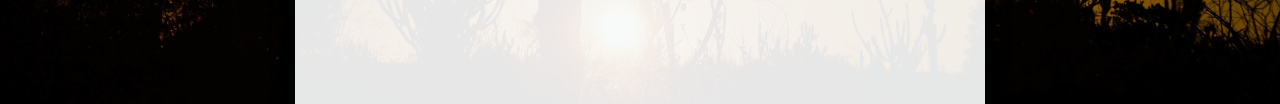
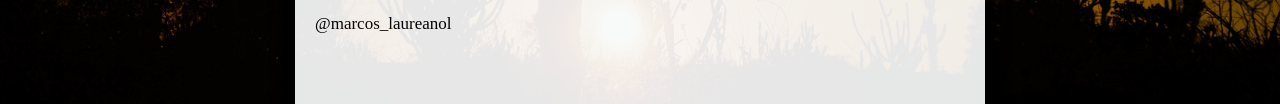
Before and after one commit to favelavenceu/projetoic, a plain HTML site: page index.html in a window 1280 px wide. Shown: the part 584-688 px from the top of the page. Drawn offline with Linux system fonts and the light colour scheme.

Commit message:
Update index.html

```diff
--- a/index.html
+++ b/index.html
@@ -52,6 +52,7 @@
 		<img src="imagens/foto.jpg" title="Marcos Antonio Laureano de Lima" width="230" height="300">
 		<p class="text"><strong>Marcos Antonio Laureano de Lima</strong> nascido na cidade de Tuparetama, interior de Pernanbuco, filho de Maria do Socorro Laureano da Silva Lima e Pedro Marçal Lima , foi criado na cidade de São josé do Egito , onde viveu até os 19 anos, logo apósse mudou para a capital Recife com intuito cursar Ciências da Computação na Universidade Federal de Pernambuco.
 		</p>
+		<p>@marcos_laureanol</p>
 	</div>
 
 
```
